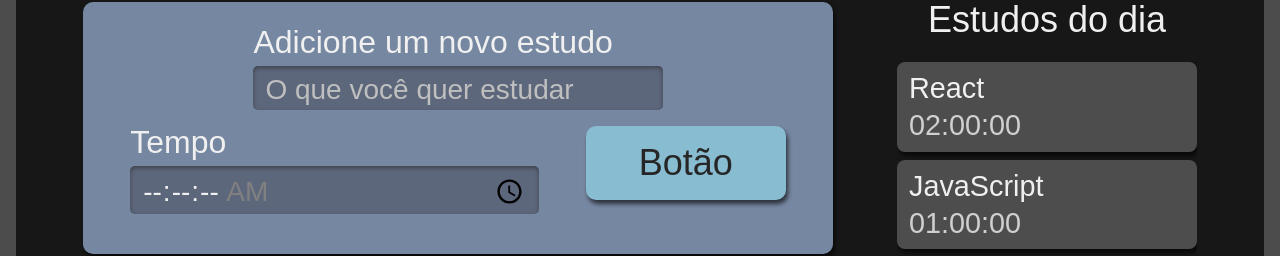
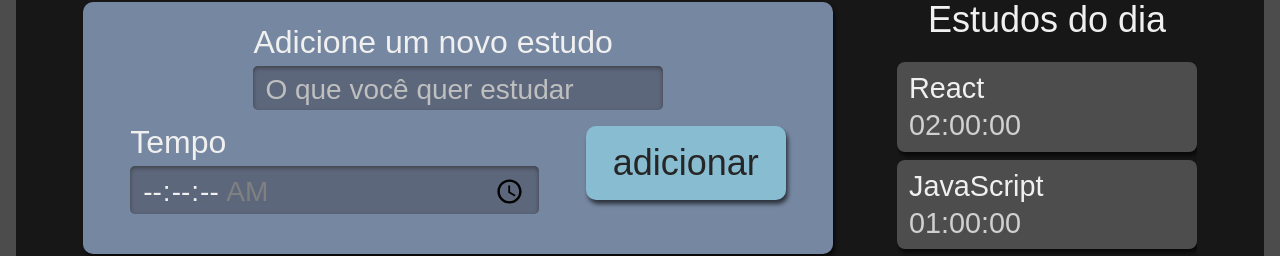
Before and after one commit to andressareis98/alura-studies, a React (Create React App) app: page / in a window 1280 px wide. Shown: the part 260-516 px from the top of the page. Built offline with nearby package versions, Linux system fonts and the light colour scheme.

Commit message:
feat: create Item component

```diff
--- a/src/components/Botao/index.tsx
+++ b/src/components/Botao/index.tsx
@@ -1,9 +1,13 @@
 import style from './Botao.module.scss';
 
-export function Botao(){
+interface Props{
+    texto: string
+}
+
+export function Botao({texto} : Props){
     return(
         <div >
-            <button className={style.botao}>Botão</button>
+            <button className={style.botao}>{texto}</button>
         </div>
     )
 }
--- a/src/components/Formulario/index.tsx
+++ b/src/components/Formulario/index.tsx
@@ -29,7 +29,7 @@ export function Formulario(){
                         required
                     />
                 </div>
-                <Botao />
+                <Botao texto="adicionar"/>
             </form>
         </div>
     )
--- /dev/null
+++ b/src/components/Lista/Item/index.tsx
@@ -0,0 +1,15 @@
+import style from '../Lista.module.scss'
+
+interface Props{
+    tarefa: string,
+    tempo: string
+}
+
+export function Item({ tarefa, tempo } : Props){
+    return(
+        <li className={style.item}>
+            <h3>{tarefa}</h3>
+            <span>{tempo}</span>
+        </li>
+    )
+}
--- a/src/components/Lista/index.tsx
+++ b/src/components/Lista/index.tsx
@@ -1,3 +1,4 @@
+import { Item } from './Item';
 import style from './Lista.module.scss';
 
 export function Lista(){
@@ -17,10 +18,7 @@ export function Lista(){
             <ul >
                 {tarefas.map((item, index)=> {
                     return(
-                        <li className={style.item} key={index}>
-                            <h3>{item.tarefa}</h3>
-                            <span>{item.tempo}</span>
-                        </li>
+                        <Item key={index} {...item}/>
                     )
                 })}
             </ul>
```
